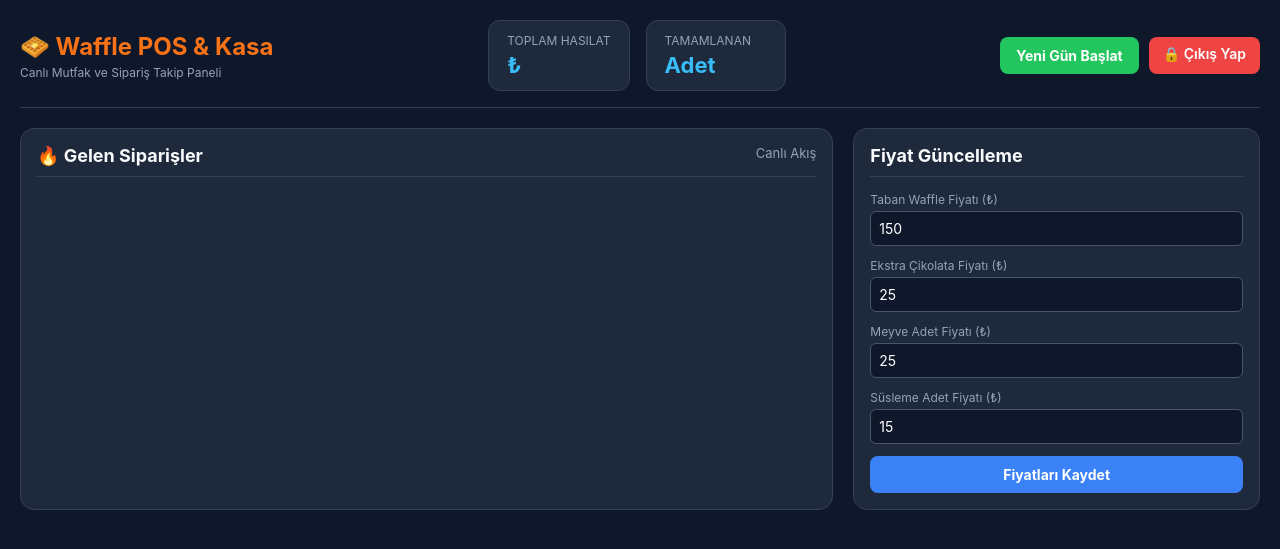
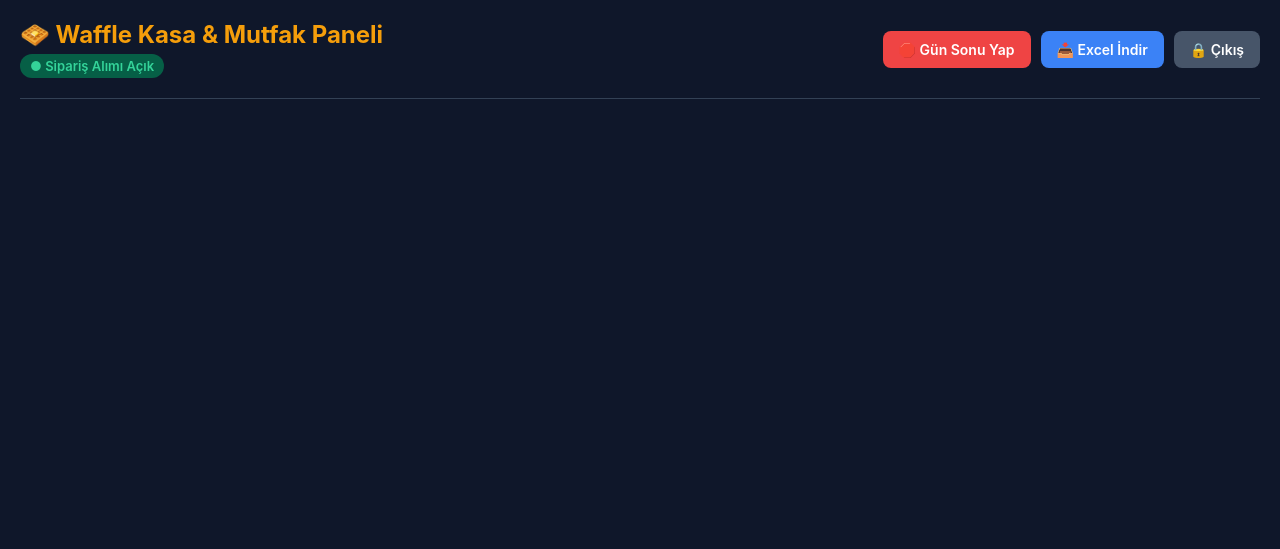
Before and after one commit to efbertan/Waffle-order-, a Flask app: page /kasa in a window 1280 px wide. Shown: the top 549 px of the page. Run offline with Flask 3, Linux system fonts and the light colour scheme; the visitor is signed in with stand-in values (Sample User, id 1); some libraries are stand-ins or nearby versions.

Commit message:
Update kasa.html

```diff
--- a/templates/kasa.html
+++ b/templates/kasa.html
@@ -3,216 +3,224 @@
 <head>
   <meta charset="UTF-8">
   <meta name="viewport" content="width=device-width, initial-scale=1.0">
-  <title>Waffle POS - Kasa & Mutfak Paneli</title>
+  <title>Kasa & Mutfak Takip Paneli</title>
   <script src="https://cdn.socket.io/4.7.5/socket.io.min.js"></script>
   <style>
-    * { box-sizing: border-box; font-family: -apple-system, BlinkMacSystemFont, "Segoe UI", Roboto, sans-serif; }
-    body { background-color: #0f172a; color: #f8fafc; margin: 0; padding: 20px; }
-    .header-bar { display: flex; justify-content: space-between; align-items: center; border-bottom: 1px solid #334155; padding-bottom: 16px; margin-bottom: 20px; flex-wrap: wrap; gap: 12px; }
-    h1 { margin: 0; font-size: 24px; color: #f97316; }
+    * { box-sizing: border-box; margin: 0; padding: 0; font-family: -apple-system, BlinkMacSystemFont, "Segoe UI", Roboto, sans-serif; }
+    body { background: #0f172a; color: #f8fafc; padding: 20px; }
 
-    .stats-container { display: flex; gap: 16px; flex-wrap: wrap; }
-    .stat-card { background: #1e293b; border: 1px solid #334155; border-radius: 12px; padding: 12px 18px; min-width: 140px; }
-    .stat-label { font-size: 12px; color: #94a3b8; text-transform: uppercase; }
-    .stat-val { font-size: 22px; font-weight: bold; color: #38bdf8; margin-top: 4px; }
+    header {
+      display: flex;
+      justify-content: space-between;
+      align-items: center;
+      flex-wrap: wrap;
+      gap: 15px;
+      padding-bottom: 20px;
+      border-bottom: 1px solid #334155;
+      margin-bottom: 25px;
+    }
+    .header-left h1 { font-size: 24px; color: #f59e0b; }
+    .status-badge {
+      display: inline-block;
+      padding: 4px 10px;
+      border-radius: 20px;
+      font-size: 13px;
+      font-weight: 600;
+      margin-top: 5px;
+    }
+    .status-open { background: #065f46; color: #34d399; }
+    .status-closed { background: #7f1d1d; color: #f87171; }
 
-    .actions { display: flex; gap: 10px; }
-    .btn { border: none; border-radius: 8px; padding: 10px 16px; font-weight: bold; cursor: pointer; font-size: 14px; }
-    .btn-red { background: #ef4444; color: white; }
-    .btn-green { background: #22c55e; color: white; }
-    .btn-blue { background: #3b82f6; color: white; }
+    .header-actions { display: flex; gap: 10px; align-items: center; }
+    .btn {
+      padding: 10px 16px;
+      border-radius: 8px;
+      font-size: 14px;
+      font-weight: 600;
+      border: none;
+      cursor: pointer;
+      text-decoration: none;
+      transition: opacity 0.2s;
+    }
+    .btn:hover { opacity: 0.9; }
+    .btn-green { background: #10b981; color: #fff; }
+    .btn-red { background: #ef4444; color: #fff; }
+    .btn-blue { background: #3b82f6; color: #fff; }
+    .btn-gray { background: #475569; color: #fff; }
 
-    .grid-layout { display: grid; grid-template-columns: 2fr 1fr; gap: 20px; }
-    @media (max-width: 900px) { .grid-layout { grid-template-columns: 1fr; } }
-
-    .section-box { background: #1e293b; border: 1px solid #334155; border-radius: 14px; padding: 16px; }
-    .section-box h2 { margin-top: 0; font-size: 18px; border-bottom: 1px solid #334155; padding-bottom: 10px; display: flex; justify-content: space-between; }
-
-    .orders-grid { display: grid; grid-template-columns: repeat(auto-fill, minmax(260px, 1fr)); gap: 14px; }
-    .order-card { background: #0f172a; border: 2px solid #f97316; border-radius: 12px; padding: 14px; position: relative; }
-    .order-card.done { border-color: #22c55e; opacity: 0.6; }
-    .order-header { display: flex; justify-content: space-between; align-items: center; margin-bottom: 8px; font-size: 15px; }
-    .table-tag { background: #ea580c; color: white; padding: 3px 8px; border-radius: 6px; font-weight: bold; }
-    .order-time { font-size: 12px; color: #94a3b8; }
-    .order-body { font-size: 13px; line-height: 1.5; color: #cbd5e1; }
-    .order-body strong { color: #fff; }
-    .order-note { background: #334155; padding: 6px 8px; border-radius: 6px; margin-top: 8px; font-style: italic; color: #fde047; font-size: 12px; }
-
-    .done-btn { width: 100%; margin-top: 12px; padding: 8px; background: #22c55e; color: white; border: none; border-radius: 6px; font-weight: bold; cursor: pointer; }
-    .done-btn:hover { background: #16a34a; }
-
-    .form-group { margin-bottom: 12px; }
-    .form-group label { display: block; font-size: 12px; color: #94a3b8; margin-bottom: 4px; }
-    .form-group input { width: 100%; padding: 8px; border-radius: 6px; border: 1px solid #475569; background: #0f172a; color: white; font-size: 14px; }
+    .orders-grid {
+      display: grid;
+      grid-template-columns: repeat(auto-fill, minmax(320px, 1fr));
+      gap: 20px;
+    }
+    .order-card {
+      background: #1e293b;
+      border: 1px solid #334155;
+      border-radius: 12px;
+      padding: 16px;
+      display: flex;
+      flex-direction: column;
+      gap: 12px;
+      box-shadow: 0 4px 6px -1px rgba(0,0,0,0.2);
+    }
+    .order-header {
+      display: flex;
+      justify-content: space-between;
+      align-items: center;
+      border-bottom: 1px solid #334155;
+      padding-bottom: 8px;
+    }
+    .order-table { font-size: 18px; font-weight: 700; color: #f59e0b; }
+    .order-time { font-size: 13px; color: #94a3b8; }
+    .order-details { font-size: 14px; line-height: 1.5; color: #cbd5e1; }
+    .order-details div { margin-bottom: 4px; }
+    .order-details strong { color: #f8fafc; }
+    .order-footer {
+      display: flex;
+      justify-content: space-between;
+      align-items: center;
+      margin-top: auto;
+      padding-top: 10px;
+      border-top: 1px solid #334155;
+    }
+    .order-price { font-size: 18px; font-weight: 700; color: #10b981; }
+    .order-actions { display: flex; gap: 6px; }
+    .btn-sm { padding: 6px 12px; font-size: 12px; border-radius: 6px; }
   </style>
 </head>
 <body>
 
-<div class="header-bar">
-  <div>
-    <h1>🧇 Waffle POS & Kasa</h1>
-    <div style="font-size: 12px; color: #94a3b8; margin-top: 4px;">Canlı Mutfak ve Sipariş Takip Paneli</div>
-  </div>
+  <header>
+    <div class="header-left">
+      <h1>🧇 Waffle Kasa & Mutfak Paneli</h1>
+      <div id="durumGosterge">
+        {% if gunluk_durum.acik %}
+          <span class="status-badge status-open">● Sipariş Alımı Açık</span>
+        {% else %}
+          <span class="status-badge status-closed">● Gün Sonu Yapıldı (Kapalı)</span>
+        {% endif %}
+      </div>
+    </div>
 
-  <div class="stats-container">
-    <div class="stat-card">
-      <div class="stat-label">Toplam Hasılat</div>
-      <div class="stat-val"><span id="totalRevenue">{{ gunluk_durum.toplam_hasilat }}</span> ₺</div>
+    <div class="header-actions">
+      <!-- Gün Durumu Butonları -->
+      <button id="btnGunSonu" class="btn btn-red" onclick="gunDurumAyarla(false)" style="{% if not gunluk_durum.acik %}display:none;{% endif %}">
+        🛑 Gün Sonu Yap
+      </button>
+      <button id="btnGunBaslat" class="btn btn-green" onclick="gunDurumAyarla(true)" style="{% if gunluk_durum.acik %}display:none;{% endif %}">
+        🟢 Yeni Gün Başlat
+      </button>
+
+      <a href="/admin/siparisler-indir" class="btn btn-blue">📥 Excel İndir</a>
+      <a href="/kasa-cikis" class="btn btn-gray">🔒 Çıkış</a>
     </div>
-    <div class="stat-card">
-      <div class="stat-label">Tamamlanan</div>
-      <div class="stat-val"><span id="totalOrders">{{ gunluk_durum.tamamlanan_siparis_sayisi }}</span> Adet</div>
-    </div>
-  </div>
+  </header>
 
-  <div class="actions">
-    <button class="btn btn-red" id="gunSonuBtn" onclick="gunDurum('bitir')" {% if not gunluk_durum.gun_acik %}style="display:none;"{% endif %}>Gün Sonu Yap</button>
-    <button class="btn btn-green" id="gunBaslatBtn" onclick="gunDurum('baslat')" {% if gunluk_durum.gun_acik %}style="display:none;"{% endif %}>Yeni Gün Başlat</button>
-    <a href="/kasa-cikis" style="text-decoration:none; background:#ef4444; color:#fff; padding:8px 14px; border-radius:8px; font-size:14px; font-weight:600;">🔒 Çıkış Yap</a>
-  </div>
-</div>
-
-<div class="grid-layout">
-  <div class="section-box">
-    <h2>
-      <span>🔥 Gelen Siparişler</span>
-      <span style="font-size: 13px; font-weight: normal; color: #94a3b8;">Canlı Akış</span>
-    </h2>
-    <div class="orders-grid" id="ordersGrid">
-      {% for s in siparisler | reverse %}
-        <div class="order-card {% if s.durum == 'Teslim Edildi' %}done{% endif %}" id="kasa-order-{{ s.id }}">
-          <div class="order-header">
-            <span class="table-tag">Masa {{ s.masa }}</span>
-            <span class="order-time">{{ s.saat }} • #{{ s.id }}</span>
-          </div>
-          <div class="order-body">
-            <div><strong>Hamur:</strong> {{ s.hamur }}</div>
-            <div><strong>Çikolata:</strong> {{ s.cikolatalar | join(', ') }}</div>
-            <div><strong>Meyve:</strong> {{ s.meyveler | join(', ') }}</div>
-            <div><strong>Süsleme:</strong> {{ s.suslemeler | join(', ') }}</div>
-            {% if s.not %}
-              <div class="order-note">Not: {{ s.not }}</div>
-            {% endif %}
-            <div style="margin-top: 8px; font-weight: bold; color: #38bdf8;">Tutar: {{ s.tutar }} ₺</div>
-          </div>
-          {% if s.durum == 'Hazırlanıyor' %}
-            <button class="done-btn" onclick="siparisTamamla({{ s.id }})">Teslim Edildi İşaretle</button>
-          {% else %}
-            <div style="text-align: center; margin-top: 10px; font-size: 13px; color: #86efac; font-weight: bold;">Teslim Edildi ✅</div>
+  <main>
+    <div class="orders-grid" id="siparislerKonteyner">
+      {% for s in siparisler %}
+      <div class="order-card" id="siparis-{{ s.id }}">
+        <div class="order-header">
+          <span class="order-table">Masa {{ s.masa }}</span>
+          <span class="order-time">#{{ s.id }} | {{ s.tarih }}</span>
+        </div>
+        <div class="order-details">
+          <div><strong>Hamur:</strong> {{ s.hamur or 'Belirtilmedi' }}</div>
+          <div><strong>Çikolatalar:</strong> {{ s.cikolatalar | join(', ') if s.cikolatalar else 'Yok' }}</div>
+          <div><strong>Meyveler:</strong> {{ s.meyveler | join(', ') if s.meyveler else 'Yok' }}</div>
+          <div><strong>Süslemeler:</strong> {{ s.suslemeler | join(', ') if s.suslemeler else 'Yok' }}</div>
+          {% if s.notlar %}
+          <div><strong>Not:</strong> <em>{{ s.notlar }}</em></div>
           {% endif %}
         </div>
+        <div class="order-footer">
+          <span class="order-price">{{ s.fiyat }} ₺</span>
+          <div class="order-actions">
+            {% if s.durum != 'Tamamlandı' %}
+              <button class="btn btn-green btn-sm" onclick="durumDegistir({{ s.id }}, 'Tamamlandı')">Tamamla</button>
+            {% else %}
+              <span style="font-size: 12px; color: #10b981; font-weight: 600;">✓ Tamamlandı</span>
+            {% endif %}
+          </div>
+        </div>
+      </div>
       {% endfor %}
     </div>
-  </div>
+  </main>
 
-  <div class="section-box">
-    <h2>Fiyat Güncelleme</h2>
-    <form id="priceForm" onsubmit="event.preventDefault(); fiyatlariKaydet();">
-      <div class="form-group">
-        <label>Taban Waffle Fiyatı (₺)</label>
-        <input type="number" id="p_taban" value="{{ fiyatlar.taban_fiyat }}" required>
-      </div>
-      <div class="form-group">
-        <label>Ekstra Çikolata Fiyatı (₺)</label>
-        <input type="number" id="p_cikolata" value="{{ fiyatlar.ekstra_cikolata }}" required>
-      </div>
-      <div class="form-group">
-        <label>Meyve Adet Fiyatı (₺)</label>
-        <input type="number" id="p_meyve" value="{{ fiyatlar.ekstra_meyve }}" required>
-      </div>
-      <div class="form-group">
-        <label>Süsleme Adet Fiyatı (₺)</label>
-        <input type="number" id="p_susleme" value="{{ fiyatlar.ekstra_susleme }}" required>
-      </div>
-      <button type="submit" class="btn btn-blue" style="width: 100%;">Fiyatları Kaydet</button>
-    </form>
-  </div>
-</div>
+  <script>
+    // Socket.IO Bağlantısı
+    const socket = io();
 
-<script>
-  const socket = io();
+    socket.on('connect', () => {
+      console.log('Socket bağlantısı sağlandı.');
+    });
 
-  socket.on("kasaya_bildir", function(data) {
-    const card = document.createElement("div");
-    card.className = "order-card";
-    card.id = `kasa-order-${data.id}`;
+    // 1. GÜN SONU / YENİ GÜN BAŞLAT
+    function gunDurumAyarla(acikMi) {
+      const mesaj = acikMi ? "Siparişler açık" : "Bugünlük sipariş alımı durdurulmuştur.";
+      socket.emit('gun_durum_degistir', { acik: acikMi, mesaj: mesaj });
+    }
 
-    let noteHtml = data.not ? `<div class="order-note">Not: ${data.not}</div>` : '';
+    // Sunucudan gün durumu güncellemesi geldiğinde butonları ve rozeti değiştir
+    socket.on('gun_durumu_guncellendi', (data) => {
+      const gosterge = document.getElementById('durumGosterge');
+      const btnSonu = document.getElementById('btnGunSonu');
+      const btnBaslat = document.getElementById('btnGunBaslat');
 
-    card.innerHTML = `
-      <div class="order-header">
-        <span class="table-tag">Masa ${data.masa}</span>
-        <span class="order-time">${data.saat} • #${data.id}</span>
-      </div>
-      <div class="order-body">
-        <div><strong>Hamur:</strong> ${data.hamur}</div>
-        <div><strong>Çikolata:</strong> ${data.cikolatalar.join(', ')}</div>
-        <div><strong>Meyve:</strong> ${data.meyveler.join(', ')}</div>
-        <div><strong>Süsleme:</strong> ${data.suslemeler.join(', ')}</div>
-        ${noteHtml}
-        <div style="margin-top: 8px; font-weight: bold; color: #38bdf8;">Tutar: ${data.tutar} ₺</div>
-      </div>
-      <button class="done-btn" onclick="siparisTamamla(${data.id})">Teslim Edildi İşaretle</button>
-    `;
-    document.getElementById("ordersGrid").prepend(card);
-  });
+      if (data.acik) {
+        gosterge.innerHTML = '<span class="status-badge status-open">● Sipariş Alımı Açık</span>';
+        btnSonu.style.display = 'inline-block';
+        btnBaslat.style.display = 'none';
+      } else {
+        gosterge.innerHTML = '<span class="status-badge status-closed">● Gün Sonu Yapıldı (Kapalı)</span>';
+        btnSonu.style.display = 'none';
+        btnBaslat.style.display = 'inline-block';
+      }
+    });
 
-  function siparisTamamla(id) {
-    socket.emit("siparis_tamamla", { id: id });
-  }
+    // 2. SİPARİŞ DURUMU GÜNCELLE (TAMAMLA)
+    function durumDegistir(id, yeniDurum) {
+      socket.emit('siparis_durum_guncelle', { id: id, durum: yeniDurum });
+    }
 
-  socket.on("durum_guncellendi", function(data) {
-    const card = document.getElementById(`kasa-order-${data.id}`);
-    if (card) {
-      card.classList.add("done");
-      const btn = card.querySelector(".done-btn");
-      if (btn) {
-        btn.outerHTML = `<div style="text-align: center; margin-top: 10px; font-size: 13px; color: #86efac; font-weight: bold;">Teslim Edildi ✅</div>`;
+    socket.on('siparis_guncellendi', (data) => {
+      const kart = document.getElementById('siparis-' + data.id);
+      if (kart && data.durum === 'Tamamlandı') {
+        const actionArea = kart.querySelector('.order-actions');
+        if (actionArea) {
+          actionArea.innerHTML = '<span style="font-size: 12px; color: #10b981; font-weight: 600;">✓ Tamamlandı</span>';
+        }
       }
-    }
-    document.getElementById("totalRevenue").innerText = data.toplam_hasilat;
-    document.getElementById("totalOrders").innerText = data.tamamlanan_adet;
-  });
+    });
 
-  function fiyatlariKaydet() {
-    const data = {
-      taban_fiyat: document.getElementById("p_taban").value,
-      ekstra_cikolata: document.getElementById("p_cikolata").value,
-      ekstra_meyve: document.getElementById("p_meyve").value,
-      ekstra_susleme: document.getElementById("p_susleme").value
-    };
-    socket.emit("fiyat_guncelle", data);
-    alert("Fiyatlar güncellendi!");
-  }
-function gunDurum(action) {
-    const mesaj = action === 'bitir' ? "Günü sonlandırmak istiyor musunuz?" : "Yeni gün başlatılsın mı?";
-    if (confirm(mesaj)) {
-      socket.emit("gun_durum_degistir", action);
-    }
-  }
-
-  socket.on("gun_kapandi", function(ozet) {
-    const btnBitir = document.getElementById("gunSonuBtn");
-    const btnBaslat = document.getElementById("gunBaslatBtn");
-    if (btnBitir) btnBitir.style.display = "none";
-    if (btnBaslat) btnBaslat.style.display = "inline-block";
-
-    alert("Gün başarıyla kapatıldı!\n\nToplam Hasılat: " + ozet.toplam_hasilat + " ₺\nTamamlanan Sipariş: " + ozet.toplam_siparis);
-  });
-
-  socket.on("gun_basladi", function(data) {
-    const btnBitir = document.getElementById("gunSonuBtn");
-    const btnBaslat = document.getElementById("gunBaslatBtn");
-    if (btnBitir) btnBitir.style.display = "inline-block";
-    if (btnBaslat) btnBaslat.style.display = "none";
-
-    document.getElementById("totalRevenue").innerText = "0";
-    document.getElementById("totalOrders").innerText = "0";
-    document.getElementById("ordersGrid").innerHTML = "";
-
-    alert("Yeni gün başlatıldı, menü siparişlere yeniden açıldı!");
-  });
-</script>
-
+    // 3. YENİ SİPARİŞ GELDİĞİNDE EKRANA KART EKLE
+    socket.on('kasa_yeni_siparis', (s) => {
+      const container = document.getElementById('siparislerKonteyner');
+      const kart = document.createElement('div');
+      kart.className = 'order-card';
+      kart.id = 'siparis-' + s.id;
+      kart.innerHTML = `
+        <div class="order-header">
+          <span class="order-table">Masa ${s.masa}</span>
+          <span class="order-time">#${s.id} | ${s.tarih}</span>
+        </div>
+        <div class="order-details">
+          <div><strong>Hamur:</strong> ${s.hamur || 'Belirtilmedi'}</div>
+          <div><strong>Çikolatalar:</strong> ${(s.cikolatalar || []).join(', ') || 'Yok'}</div>
+          <div><strong>Meyveler:</strong> ${(s.meyveler || []).join(', ') || 'Yok'}</div>
+          <div><strong>Süslemeler:</strong> ${(s.suslemeler || []).join(', ') || 'Yok'}</div>
+          ${s.notlar ? `<div><strong>Not:</strong> <em>${s.notlar}</em></div>` : ''}
+        </div>
+        <div class="order-footer">
+          <span class="order-price">${s.fiyat} ₺</span>
+          <div class="order-actions">
+            <button class="btn btn-green btn-sm" onclick="durumDegistir(${s.id}, 'Tamamlandı')">Tamamla</button>
+          </div>
+        </div>
+      `;
+      container.prepend(kart);
+    });
+  </script>
 </body>
 </html>
```
